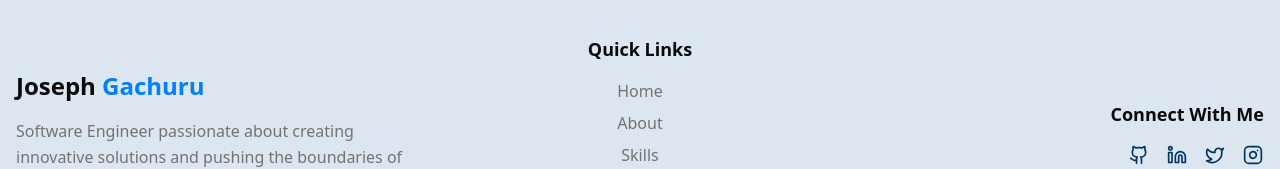
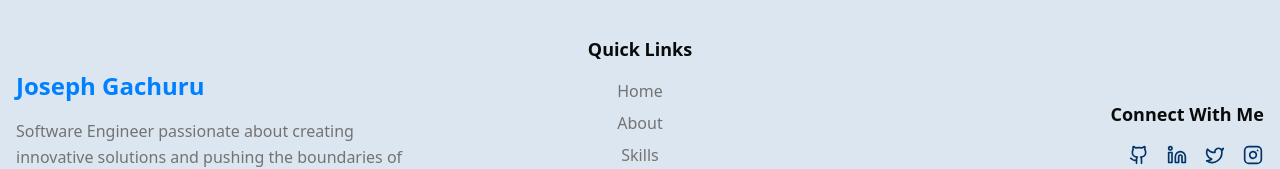
Before and after one commit to Jigishas/portfolio-site, a React (Vite) app: page / in a window 1280 px wide. Shown: the part 4798-4967 px from the top of the page. Built offline with nearby package versions, Linux system fonts and the light colour scheme.

Commit message:
few updates

```diff
--- a/src/components/Footer.jsx
+++ b/src/components/Footer.jsx
@@ -43,9 +43,9 @@ const Footer = () => {
       <div className="w-full max-w-none px-4">
         <div className="grid md:grid-cols-3 gap-8 items-center">
           {/* Logo and Description */}
-          <div className="text-center md:text-left">
-            <h3 className="text-2xl font-bold mb-4">
-              Joseph<span className="text-secondary"> Gachuru</span>
+          <div className="text-center md:text-left ">
+            <h3 className="text-2xl font-bold mb-4 text-secondary dark:text-primary">
+              Joseph<span className="text-secondary dark:text-primary "> Gachuru</span>
             </h3>
             <p className="text-muted-foreground leading-relaxed">
               Software Engineer passionate about creating innovative solutions
```
